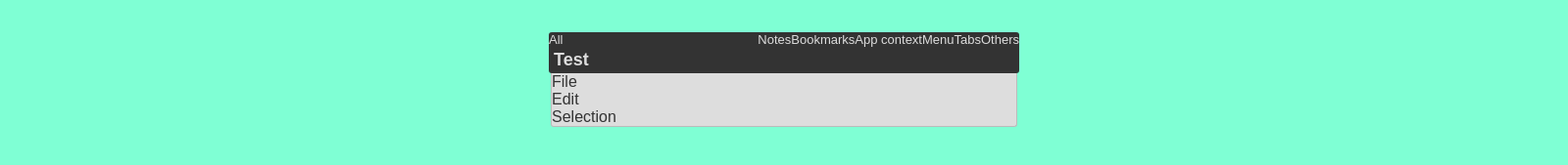
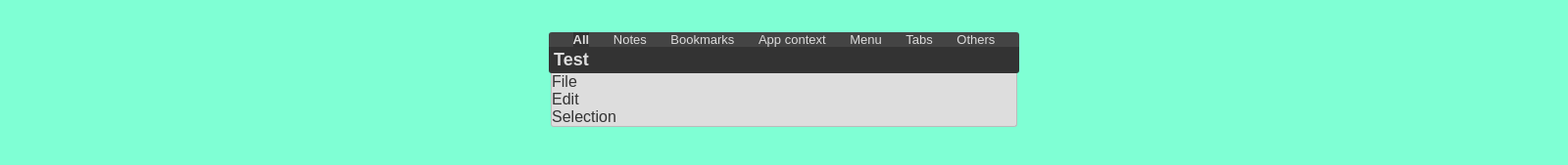
Before and after one commit to goobl-in/desktop, an Electron app: page index.html in a window 1600 px wide. Shown: the part 31-200 px from the top of the page at 98% size. Drawn offline with Linux system fonts and the light colour scheme.

Commit message:
apply styles for search widget

```diff
--- a/styles.css
+++ b/styles.css
@@ -77,7 +77,7 @@ html, body {
     /* background-color: #ddd;
     color: #333; */
 
-    background-color: #333;
+    background-color: #444;
     color:#ddd;
 
     font-size: small;
@@ -87,15 +87,21 @@ html, body {
 
     display: flex;
     flex-direction: row;
+    justify-content:space-evenly;
     width: 100%;
 }
 
 #search-category-item {
     flex-grow: 1;
+    text-align: center;
+
+    color: #777;
 }
 
 .selected {
-    flex-grow: 1;
+    background-color: #333;
+    font-weight: bold;
+    color: #ddd;
 }
 /* .selected {
     background-color: #333;
```
